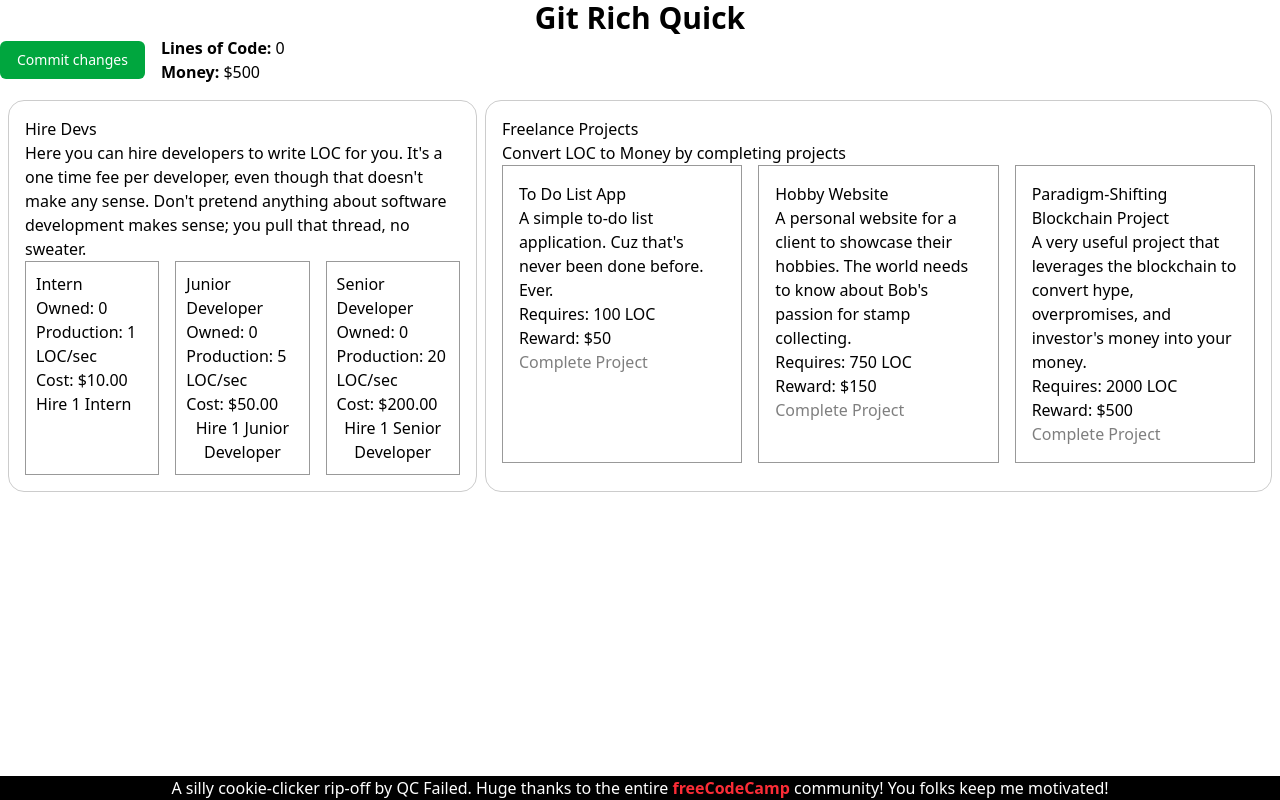
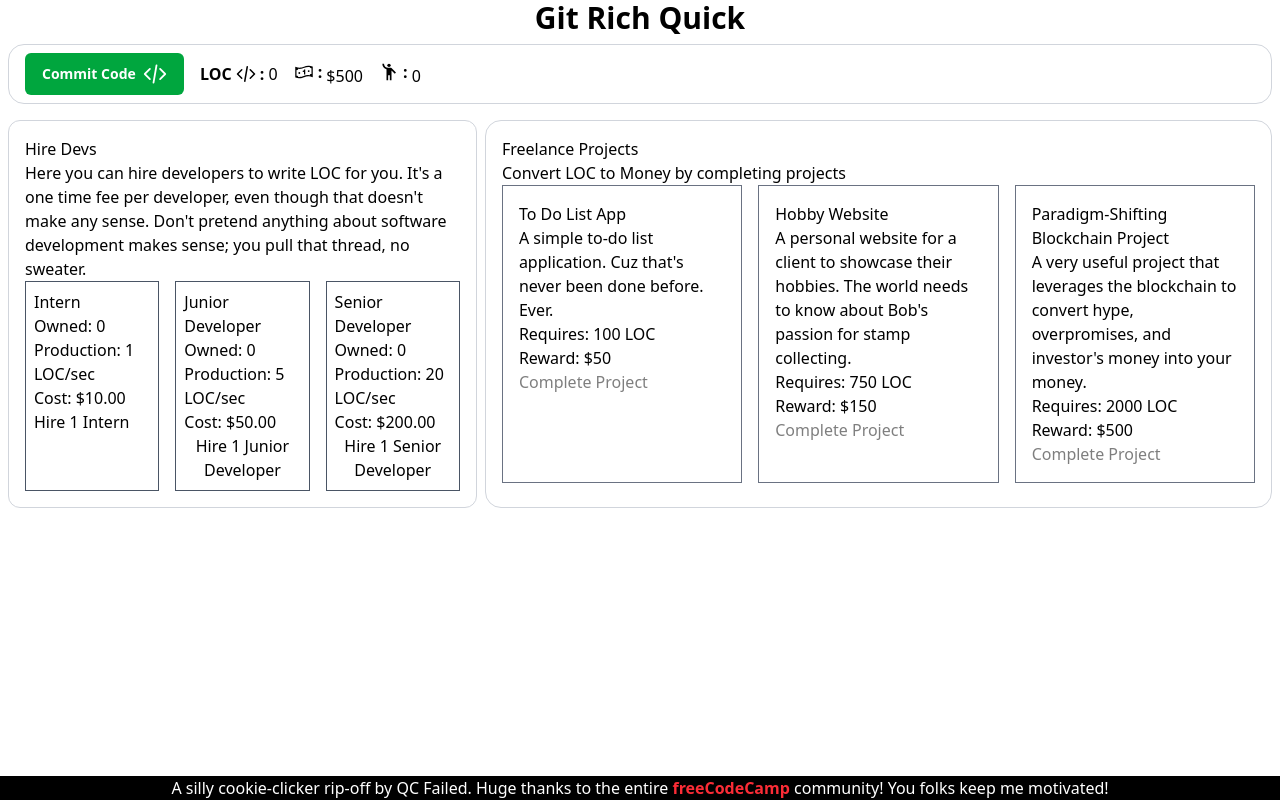
Before and after one commit to BDubDesigns/git-rich-quick, a React (Vite) app in the folder client/: page / in a window 1280 px wide. Built offline with nearby package versions, Linux system fonts and the light colour scheme.

Commit message:
Refactor code structure for improved readability and maintainability

```diff
--- a/client/package.json
+++ b/client/package.json
@@ -11,7 +11,8 @@
   },
   "dependencies": {
     "react": "^19.1.1",
-    "react-dom": "^19.1.1"
+    "react-dom": "^19.1.1",
+    "react-icons": "^5.5.0"
   },
   "devDependencies": {
     "@eslint/js": "^9.36.0",
--- a/client/src/components/ButtonBox.jsx
+++ b/client/src/components/ButtonBox.jsx
@@ -1,25 +1,37 @@
+import { HiMiniCodeBracket } from "react-icons/hi2";
+import { LiaMoneyBillWaveAltSolid } from "react-icons/lia";
+import { MdOutlineEmojiPeople } from "react-icons/md"; // one person
+import { IoPeople } from "react-icons/io5"; // 2 people
+import { FaPeopleGroup } from "react-icons/fa6"; // 3 people
+import { getTotalEmployeeCount } from "../context/GameContext.jsx";
 import { useGameContext } from "../context/GameContext.jsx";
 import { ClickButton } from "./ClickButton.jsx";
+
 export function ButtonBox() {
   const { state } = useGameContext();
 
   return (
-    <div
-      style={{
-        display: "flex",
-        alignItems: "center",
-        gap: "1rem",
-      }}
-    >
+    <div className="flex items-center gap-4 mt-2 ml-2 mr-2 border border-gray-300 p-2 rounded-2xl">
       <ClickButton />
-      <span>
-        <p>
-          <b>Lines of Code:</b> {state.linesOfCode}
-        </p>
-        <p>
-          <b>Money:</b> ${state.money}
-        </p>
-      </span>
+
+      <p>
+        <b className="inline-flex items-center gap-1">
+          LOC <HiMiniCodeBracket size={20} />:
+        </b>{" "}
+        {state.linesOfCode}
+      </p>
+      <p>
+        <b className="inline-flex items-center gap-1">
+          <LiaMoneyBillWaveAltSolid size={20} />:
+        </b>{" "}
+        ${state.money}
+      </p>
+      <p>
+        <b className="inline-flex items-center gap-1">
+          <MdOutlineEmojiPeople size={20} />:
+        </b>{" "}
+        {getTotalEmployeeCount(state)}
+      </p>
     </div>
   );
 }
--- a/client/src/components/ClickButton.jsx
+++ b/client/src/components/ClickButton.jsx
@@ -1,4 +1,5 @@
 import { useGameContext } from "../context/GameContext";
+import { HiMiniCodeBracket } from "react-icons/hi2";
 
 export function ClickButton() {
   const { dispatch } = useGameContext();
@@ -11,10 +12,11 @@ export function ClickButton() {
     <button
       onClick={handleClick}
       class="
+      ml-2
     inline-flex items-center justify-center
     px-4 py-2
     border border-transparent
-    text-sm font-medium leading-5
+    text-sm font-bold leading-5
     rounded-md
     text-white
     bg-green-600
@@ -24,7 +26,8 @@ export function ClickButton() {
     transition ease-in-out duration-150
   "
     >
-      Commit changes
+      Commit Code &nbsp;
+      <HiMiniCodeBracket size={24} />
     </button>
   );
 }
--- a/client/src/components/Projects.jsx
+++ b/client/src/components/Projects.jsx
@@ -14,32 +14,16 @@ export function Projects() {
   };
 
   return (
-    <div
-      style={{
-        marginTop: "1rem",
-        border: "1px solid #ccc",
-        padding: "1rem",
-        borderRadius: "1rem",
-      }}
-    >
-      <h2 style={{ marginTop: "0" }}>Freelance Projects</h2>
+    <div className="mt-4 border border-gray-300 p-4 rounded-2xl">
+      <h2 className="mt-0">Freelance Projects</h2>
       <p>Convert LOC to Money by completing projects</p>
-      <div
-        style={{
-          display: "grid",
-          gridTemplateColumns: "repeat(3, 1fr)",
-          gap: "1rem",
-        }}
-      >
+      <div className="grid grid-cols-3 gap-4">
         {Object.entries(FREELANCE_PROJECTS_CONFIG).map(
           ([projectKey, project]) => {
             const canComplete = state.linesOfCode >= project.loc;
 
             return (
-              <div
-                key={projectKey}
-                style={{ border: "1px solid #999", padding: "1rem" }}
-              >
+              <div key={projectKey} className="border border-gray-500 p-4">
                 <h3>{project.name}</h3>
                 <p>{project.description}</p>
                 <p>Requires: {project.loc} LOC</p>
@@ -47,10 +31,11 @@ export function Projects() {
                 <button
                   onClick={() => handleCompleteProject(projectKey)}
                   disabled={!canComplete}
-                  style={{
-                    opacity: canComplete ? 1 : 0.5,
-                    cursor: canComplete ? "pointer" : "not-allowed",
-                  }}
+                  className={`${
+                    canComplete
+                      ? "opacity-100 cursor-pointer"
+                      : "opacity-50 cursor-not-allowed"
+                  }`}
                 >
                   Complete Project
                 </button>
--- a/client/src/components/Shop.jsx
+++ b/client/src/components/Shop.jsx
@@ -1,60 +1,45 @@
-import { useGameContext, GENERATOR_CONFIGS } from "../context/GameContext";
+import { useGameContext, EMPLOYEE_CONFIGS } from "../context/GameContext";
 
 export function Shop() {
   const { state, dispatch } = useGameContext();
 
-  const handleBuyGenerator = (generatorType) => {
+  const handleBuyEmployee = (employeeType) => {
     dispatch({
-      type: "BUY_GENERATOR",
-      payload: { generatorType },
+      type: "BUY_EMPLOYEE",
+      payload: { employeeType },
     });
   };
 
   return (
-    <div
-      style={{
-        marginTop: "1rem",
-        borderRadius: "1rem",
-        border: "1px solid #ccc",
-        padding: "1rem",
-      }}
-    >
-      <h2 style={{ marginTop: "0" }}>Hire Devs</h2>
+    <div className="mt-4 rounded-xl border border-gray-300 p-4">
+      <h2 className="mt-0">Hire Devs</h2>
       <p>
         Here you can hire developers to write LOC for you. It's a one time fee
         per developer, even though that doesn't make any sense. Don't pretend
         anything about software development makes sense; you pull that thread,
         no sweater.
       </p>
-      <div
-        style={{
-          display: "grid",
-          gridTemplateColumns: "repeat(3, 1fr)",
-          gap: "1rem",
-        }}
-      >
-        {Object.entries(GENERATOR_CONFIGS).map(([generatorType, config]) => {
-          const generator = state.generators[generatorType];
+      <div className="grid grid-cols-3 gap-4">
+        {Object.entries(EMPLOYEE_CONFIGS).map(([employeeType, config]) => {
+          const employee = state.employees[employeeType];
           const currentCost =
-            config.baseCost * Math.pow(config.costMultiplier, generator.count);
+            config.baseCost * Math.pow(config.costMultiplier, employee.count);
           const canAfford = state.money >= currentCost;
 
           return (
-            <div
-              key={generatorType}
-              style={{ border: "1px solid #999", padding: "10px" }}
-            >
+            <div key={employeeType} className="border border-gray-600 p-2">
               <h3>{config.name}</h3>
-              <p>Owned: {generator.count}</p>
+              <p>Owned: {employee.count}</p>
               <p>Production: {config.locPerSecond} LOC/sec</p>
               <p>Cost: ${currentCost.toFixed(2)}</p>
               <button
-                onClick={() => handleBuyGenerator(generatorType)}
+                onClick={() => handleBuyEmployee(employeeType)}
                 disabled={!canAfford}
-                style={{
-                  opacity: canAfford ? 1 : 0.5,
-                  cursor: canAfford ? "pointer" : "not-allowed",
-                }}
+                className={`${
+                  canAfford
+                    ? "opacity-100 cursor-pointer"
+                    : "opacity-50 cursor-not-allowed"
+                }`}
               >
                 Hire 1 {config.name}
               </button>
--- a/client/src/context/GameContext.jsx
+++ b/client/src/context/GameContext.jsx
@@ -1,8 +1,8 @@
 import { useReducer, useContext, createContext } from "react";
 const GameContext = createContext();
 
-// Immutable generator configuration
-export const GENERATOR_CONFIGS = {
+// Immutable employee configuration
+export const EMPLOYEE_CONFIGS = {
   intern: {
     name: "Intern",
     baseCost: 10,
@@ -65,9 +65,9 @@ const initialState = {
   totalLinesOfCode: 0,
   money: 500,
 
-  // Generators (count only - config comes from GENERATOR_CONFIGS)
-  generators: {
-    // eventually these will be populated from GENERATOR_CONFIGS
+  // Employees (count only - config comes from EMPLOYEE_CONFIGS)
+  employees: {
+    // eventually these will be populated from EMPLOYEE_CONFIGS
     // dynamically, but for now, for testing, we hard code
     intern: { count: 0 },
     junior: { count: 0 },
@@ -102,31 +102,31 @@ function gameReducer(state, action) {
         linesOfCode: state.linesOfCode + 10,
       };
 
-    // Buy a generator (intern, junior, or senior)
-    case "BUY_GENERATOR": {
-      const { generatorType } = action.payload;
-      const config = GENERATOR_CONFIGS[generatorType];
-      const generator = state.generators[generatorType];
+    // Buy an employee (intern, junior, or senior)
+    case "BUY_EMPLOYEE": {
+      const { employeeType } = action.payload;
+      const config = EMPLOYEE_CONFIGS[employeeType];
+      const employee = state.employees[employeeType];
 
-      if (!config || !generator) {
-        console.warn(`Unknown generator type: ${generatorType}`);
+      if (!config || !employee) {
+        console.warn(`Unknown employee type: ${employeeType}`);
         return state;
       }
 
       // Calculate current cost (increases with each purchase)
       const currentCost =
-        config.baseCost * Math.pow(config.costMultiplier, generator.count);
+        config.baseCost * Math.pow(config.costMultiplier, employee.count);
 
       // Check if player has enough money
       if (state.money >= currentCost) {
         return {
           ...state,
           money: state.money - currentCost,
-          generators: {
-            ...state.generators,
-            [generatorType]: {
-              ...generator,
-              count: generator.count + 1,
+          employees: {
+            ...state.employees,
+            [employeeType]: {
+              ...employee,
+              count: employee.count + 1,
             },
           },
         };
@@ -159,13 +159,13 @@ function gameReducer(state, action) {
       }
     }
 
-    // Game tick: called every second to generate LOC from generators
+    // Game tick: called every second to generate LOC from employees
     case "GAME_TICK": {
       // Calculate passive LOC generation
       let passiveLOC = 0;
-      Object.entries(state.generators).forEach(([generatorType, generator]) => {
-        const config = GENERATOR_CONFIGS[generatorType];
-        passiveLOC += config.locPerSecond * generator.count;
+      Object.entries(state.employees).forEach(([employeeType, employee]) => {
+        const config = EMPLOYEE_CONFIGS[employeeType];
+        passiveLOC += config.locPerSecond * employee.count;
       });
 
       // Add passive LOC to total and current
@@ -181,6 +181,13 @@ function gameReducer(state, action) {
       return state;
     }
   }
+}
+
+export function getTotalEmployeeCount(state) {
+  return Object.values(state.employees).reduce(
+    (total, employee) => total + employee.count,
+    0
+  );
 }
 
 export function GameProvider({ children }) {
```
Also changed, not shown: 2 other files (tests, documents, lock files or other folders).
